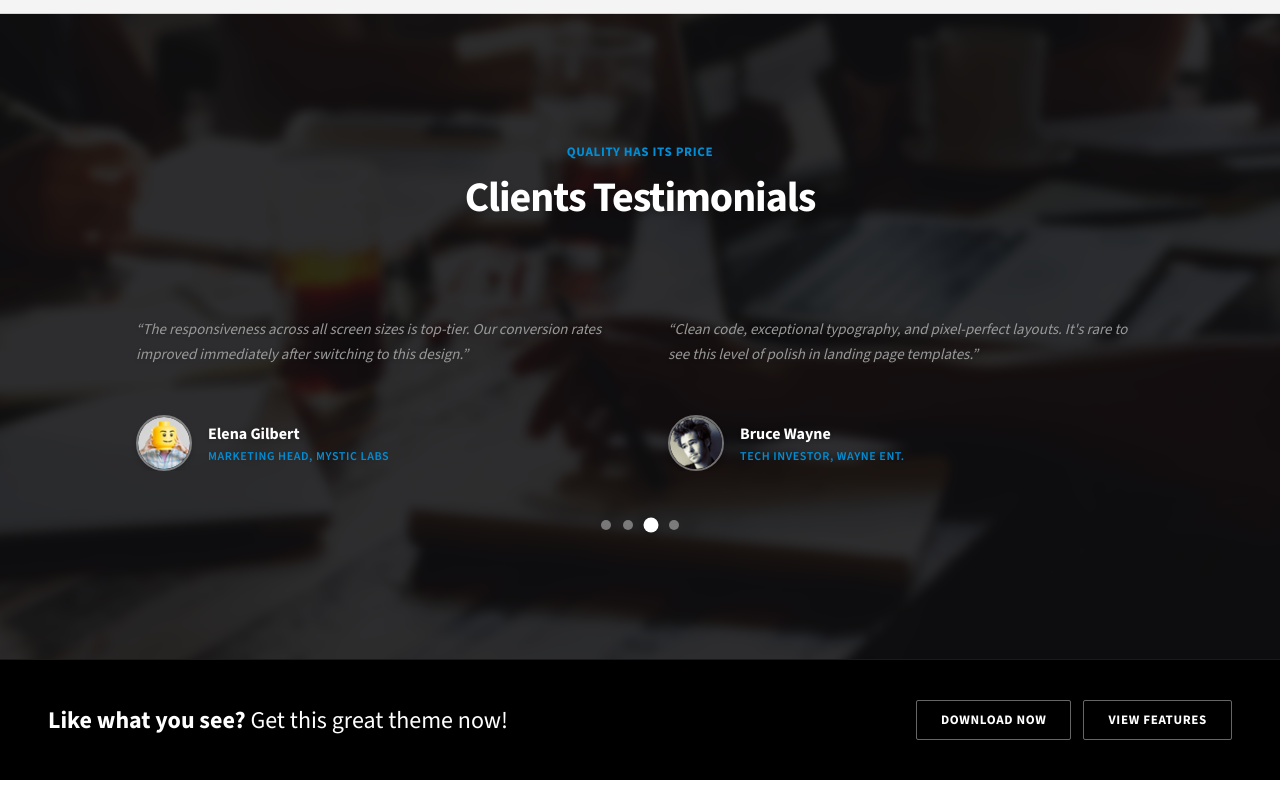
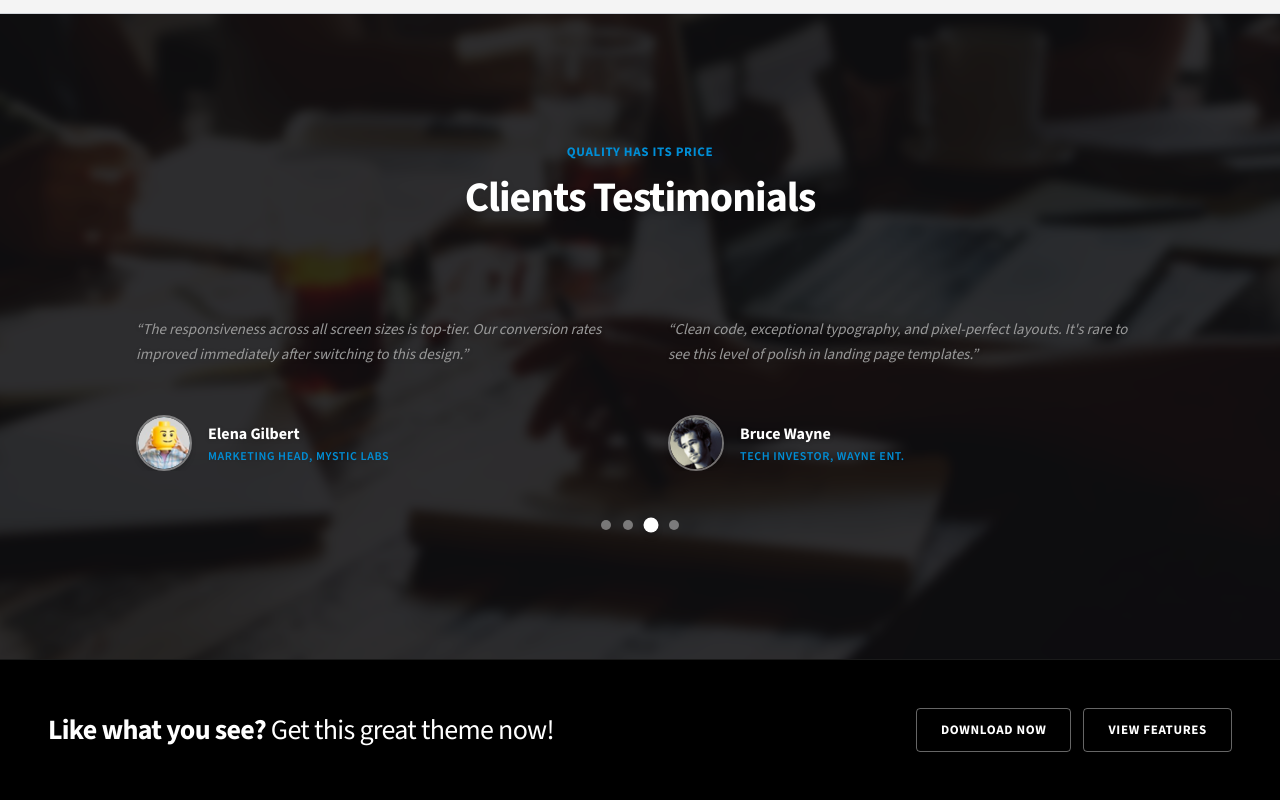
Before and after one commit to lamiakajal/lucid-landing-page, a Next.js app: page / in a window 1280 px wide. Shown: the part 3181-3981 px from the top of the page. Built offline with nearby package versions, Linux system fonts and the light colour scheme.

Commit message:
feat: build call to action section component

```diff
--- a/src/components/CallToAction.jsx
+++ b/src/components/CallToAction.jsx
@@ -2,30 +2,33 @@ import Link from "next/link";
 
 export default function CallToAction() {
   return (
-    <section className="bg-black py-8 sm:py-10 border-t border-white/10">
-      <div className="container mx-auto px-4 sm:px-6 md:px-8 lg:px-12 flex flex-col md:flex-row items-center justify-between gap-6 text-center md:text-left">
+    <section className="bg-black py-10 sm:py-12 border-t border-white/10 w-full">
+      {/* বাকি সব সেকশনের মত হুবহু সেইম কন্টেইনার মার্জিন ও প্যাডিং */}
+      <div className="container mx-auto px-4 sm:px-6 md:px-8 lg:px-12">
+        <div className="flex flex-col md:flex-row items-center justify-between gap-6">
           {/* Left Heading */}
-        <h3 className="text-white text-xl sm:text-2xl font-light">
+          <h3 className="text-white text-xl sm:text-2xl lg:text-[28px] font-light tracking-tight leading-snug text-center md:text-left">
             <span className="font-bold">Like what you see?</span> Get this great
             theme now!
           </h3>
 
           {/* Right Action Buttons */}
-        <div className="flex flex-wrap items-center justify-center gap-3">
+          <div className="flex items-center gap-3 shrink-0">
             <Link
               href="#download"
-            className="px-6 py-2.5 text-xs sm:text-[13px] font-bold text-white uppercase tracking-wider border border-white/40 hover:bg-[#008ed6] hover:border-[#008ed6] transition-all duration-300 rounded-xs"
+              className="px-5 sm:px-6 py-2.5 sm:py-3 text-xs sm:text-[13px] font-bold text-white uppercase tracking-wider border border-white/40 hover:bg-[#008ed6] hover:border-[#008ed6] transition-all duration-300 rounded-sm inline-block text-center"
             >
               DOWNLOAD NOW
             </Link>
             <Link
               href="#features"
-            className="px-6 py-2.5 text-xs sm:text-[13px] font-bold text-white uppercase tracking-wider border border-white/40 hover:bg-white hover:text-black hover:border-white transition-all duration-300 rounded-xs"
+              className="px-5 sm:px-6 py-2.5 sm:py-3 text-xs sm:text-[13px] font-bold text-white uppercase tracking-wider border border-white/40 hover:bg-white hover:text-black hover:border-white transition-all duration-300 rounded-sm inline-block text-center"
             >
               VIEW FEATURES
             </Link>
           </div>
         </div>
+      </div>
     </section>
   );
 }
```
Lines whose indentation alone changed are shown as unchanged.
